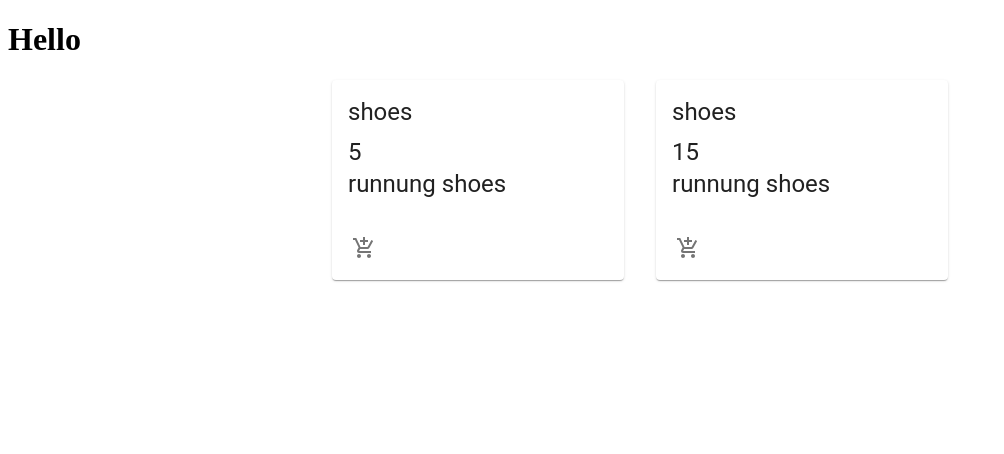
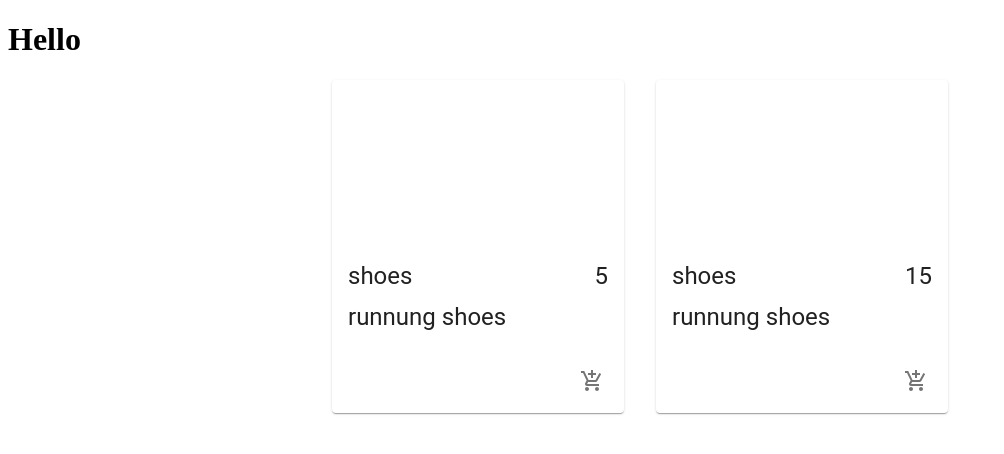
Before and after one commit to basilawwad/Ecommerce-App, a React (Create React App) app: page / in a window 1280 px wide. Shown: the top 454 px of the page, without its empty margins (0-1004 px from the left). Built offline with nearby package versions, Linux system fonts and the light colour scheme.

Commit message:
product card styling

```diff
--- a/src/components/products/Product/Product.jsx
+++ b/src/components/products/Product/Product.jsx
@@ -16,7 +16,7 @@ const Product = ({ product }) => {
     <Card className={classes.root}>
       <CardMedia className={classes.media} image='' title={product.name} />
       <CardContent>
-        <div className='classes.cardContent'>
+        <div className={classes.cardContent}>
           <Typography variant='h5' gutterBottom>
             {product.name}
           </Typography>
@@ -24,7 +24,7 @@ const Product = ({ product }) => {
         </div>
         <Typography variant='h5'>{product.description}</Typography>
       </CardContent>
-      <CardActions disableSpacing className={classes.CardActions}>
+      <CardActions disableSpacing className={classes.cardActions}>
         <IconButton aria-label='Add-to-Cart'>
           <AddShoppingCart />
         </IconButton>
--- a/src/components/products/Product/Product.module.css
+++ b/src/components/products/Product/Product.module.css
@@ -0,0 +1,18 @@
+.root {
+  max-width: 100%;
+}
+
+.media {
+  height: 0;
+  padding-top: 56.25%;
+}
+
+.cardActions {
+  display: flex;
+  justify-content: flex-end;
+}
+
+.cardContent {
+  display: flex;
+  justify-content: space-between;
+}
```
